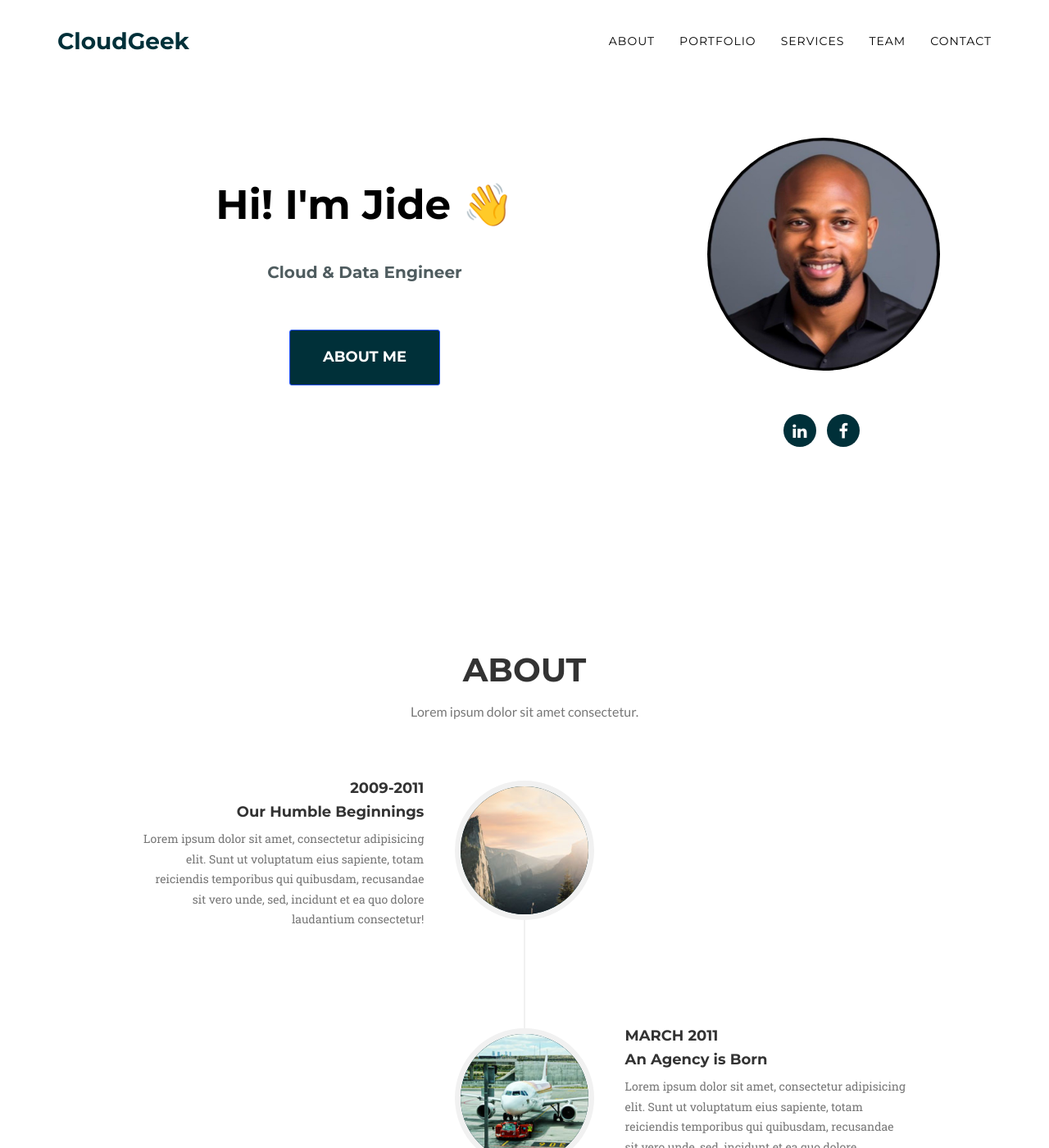
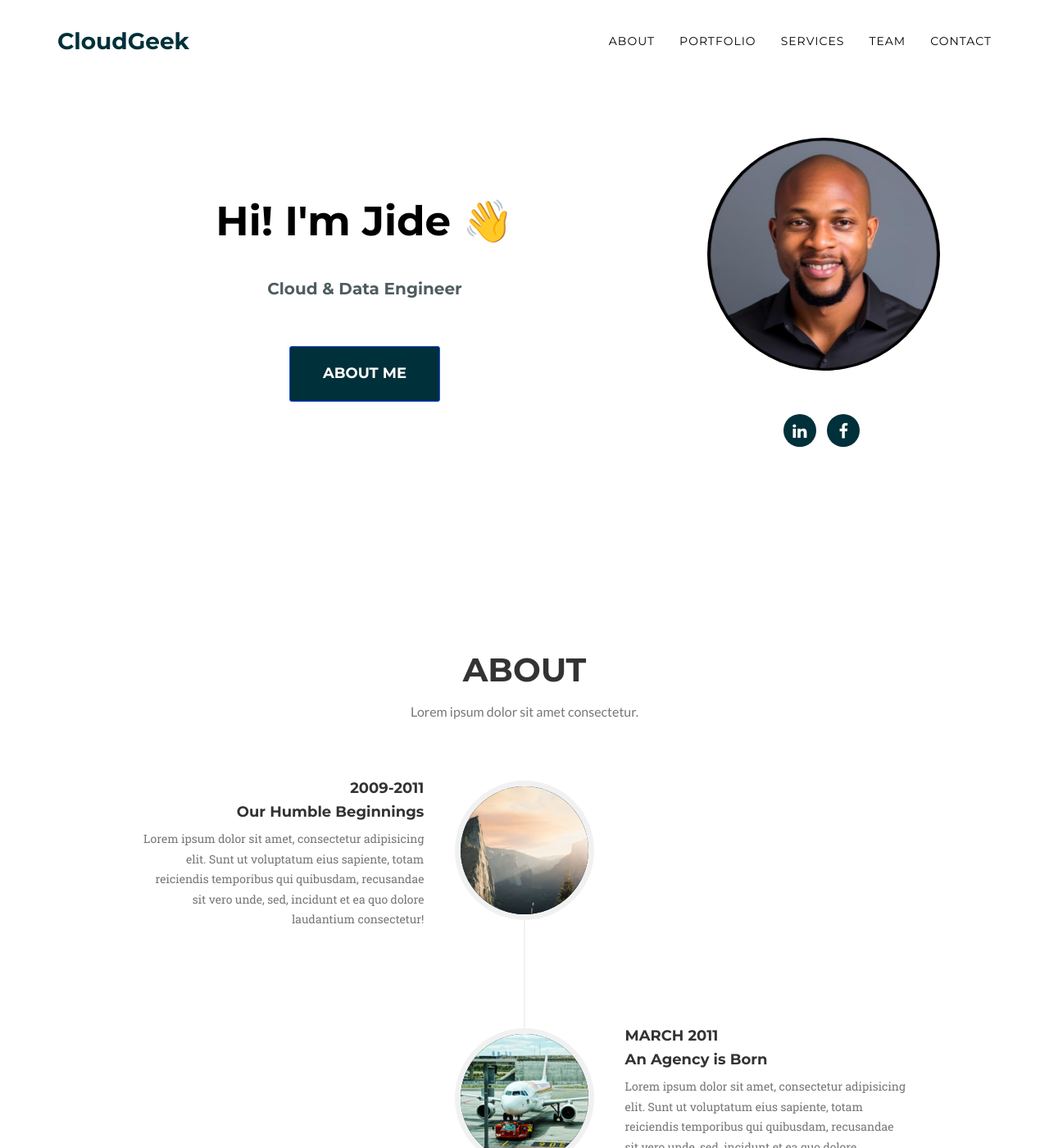
Before and after one commit to OlaOlagunju/cloudgeek.com.ng, a Jekyll site: the page built from index.md, in a window 1280 px wide and 1400 px high. Shown: the whole window at 82% size. Built offline with Jekyll 4.4.1, drawn with Linux system fonts in a browser that asks for light colours; nearby versions of some CDN libraries; some web fonts are replaced.

Commit message:
Update agency.scss

```diff
--- a/_sass/agency.scss
+++ b/_sass/agency.scss
@@ -211,7 +211,7 @@ header {
 @media(min-width:768px) {
     header {
         .intro-text {
-            padding-top: 220px;
+            padding-top: 240px;
             padding-bottom: 100px;
             .intro-lead-in {
                 @include script-font;
```
